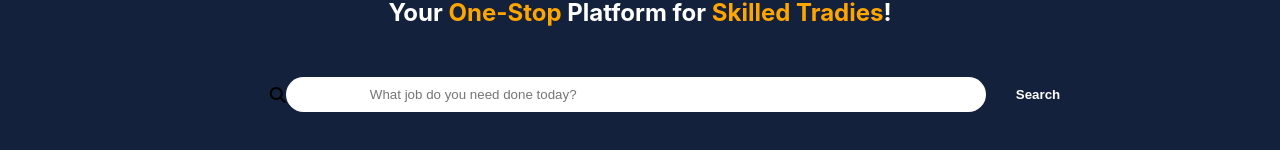
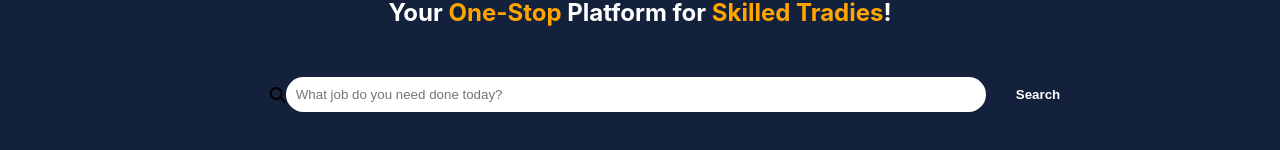
Before and after one commit to Sru03/Accenture-TradeEx, a React (Create React App) app in the folder accenture-trade-ez/: page / in a window 1280 px wide. Shown: the part 476-626 px from the top of the page. Built offline with nearby package versions, Linux system fonts and the light colour scheme.

Commit message:
move searchbar to a separate component

```diff
--- a/accenture-trade-ez/src/HomePage.js
+++ b/accenture-trade-ez/src/HomePage.js
@@ -1,6 +1,7 @@
 import React from 'react';
 import logo1 from './trade_ez_logonav.png';
 import logo2 from './main_logo.png';
+import SearchBar from './SearchBar';
 
 const HomePage = () => {
   return (
@@ -39,13 +40,7 @@ const HomePage = () => {
       </div>
 
       {/* Search Bar */}
-      <div className="search-bar">
-        <span className="search-icon">
-          <i className="fas fa-search"></i>
-        </span>
-        <input type="search" placeholder="                    What job do you need done today?" />
-        <button>Search</button>
-      </div>
+      <SearchBar/>
 
       {/* Additional content goes here */}
     </div>
--- /dev/null
+++ b/accenture-trade-ez/src/SearchBar.js
@@ -0,0 +1,15 @@
+import React from 'react';
+
+const SearchBar = () => {
+  return (
+    <div className="search-bar">
+      <span className="search-icon">
+        <i className="fas fa-search"></i>
+      </span>
+      <input type="search" placeholder="What job do you need done today?" />
+      <button>Search</button>
+    </div>
+  );
+};
+
+export default SearchBar;
```
Also changed, not shown: 1 other file (tests, documents, lock files or other folders).
